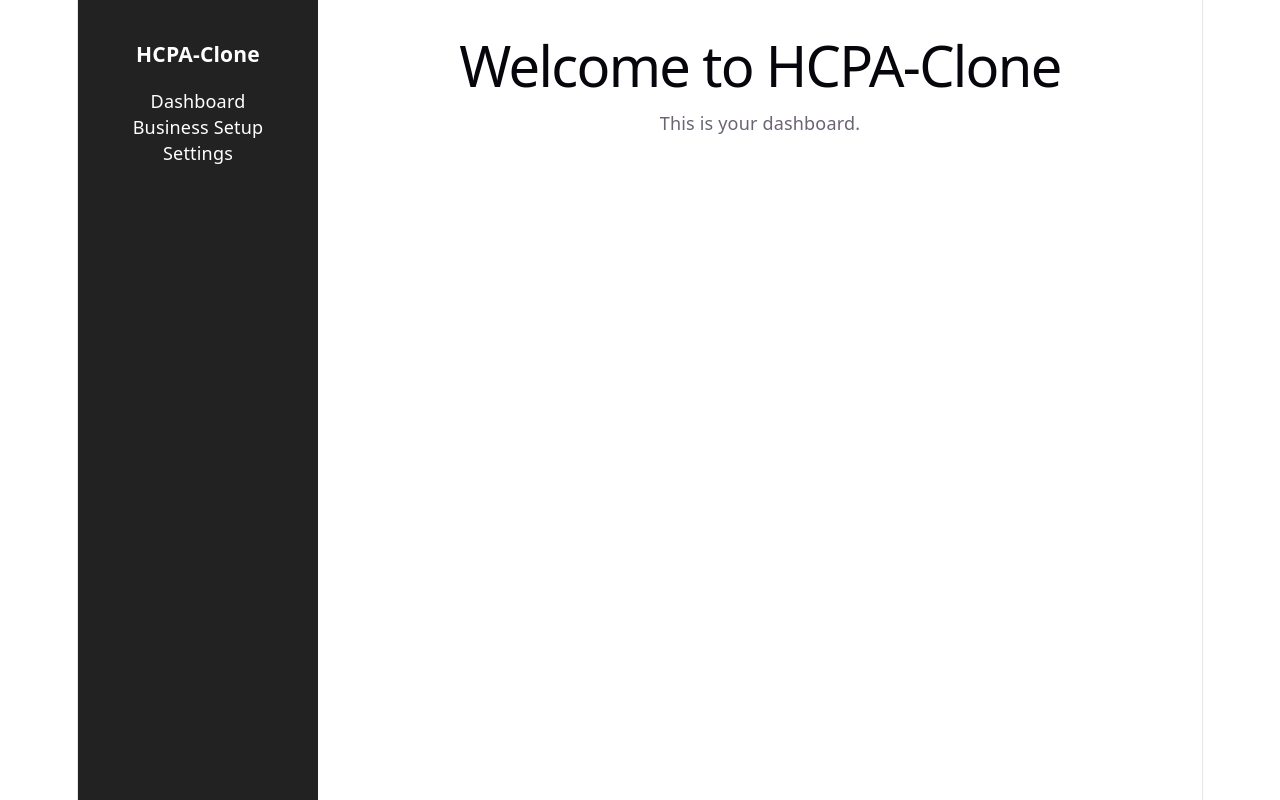
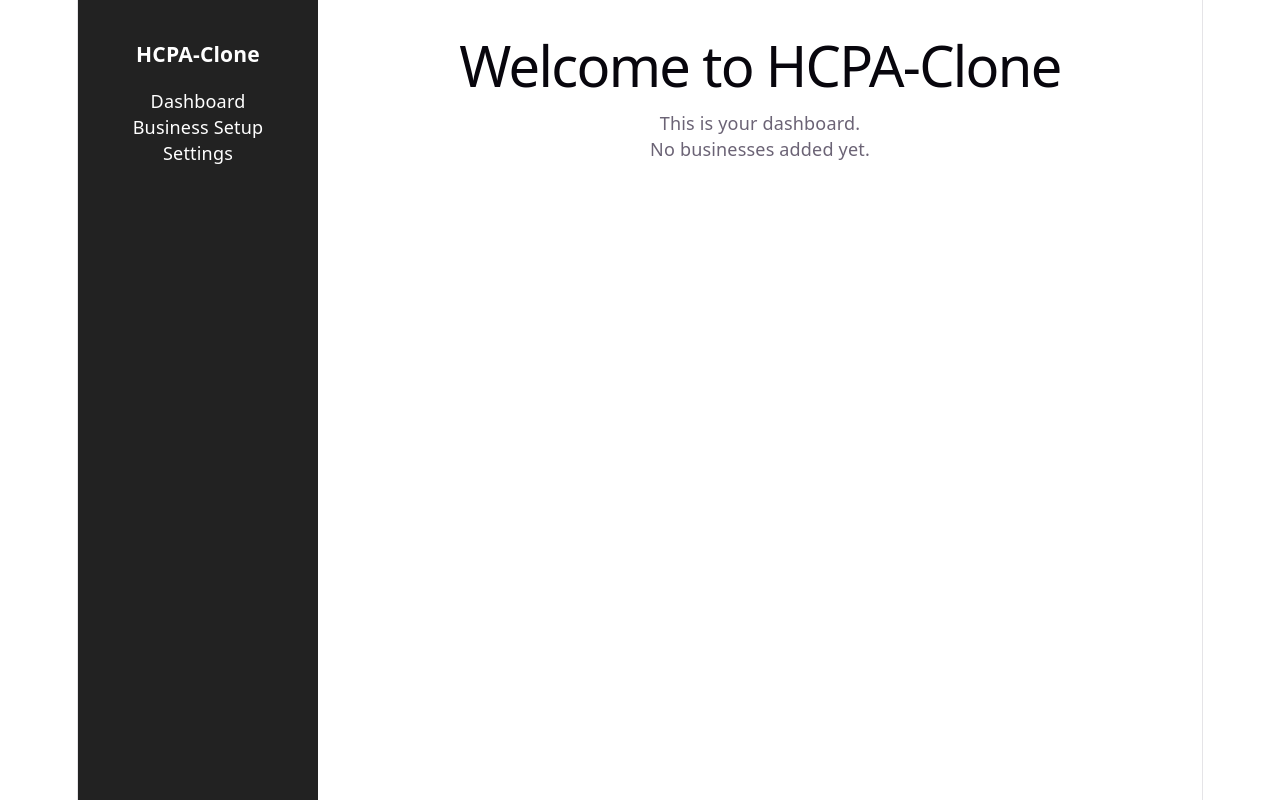
Before and after one commit to asif-sk8/HCPA-clone, a React app in the folder frontend/: page / in a window 1280 px wide. Built offline with nearby package versions, Linux system fonts and the light colour scheme; the HTML template or start-up script is replaced by a standard one.

Commit message:
Added feature to display businesses submitted on Dashboard and made array to hold businesses.

```diff
--- a/frontend/src/App.jsx
+++ b/frontend/src/App.jsx
@@ -4,12 +4,23 @@ import { useState } from "react";
 function App() {
   const [page, setPage] = useState("dashboard");
   const [businessName, setBusinessName] = useState("");
-  const [businessType, setBusinessType] = useState("");
+  const [businessType, setBusinessType] = useState("Select an option");
+  const[businesses, setBusinesses] = useState([]);
 
   const handleSubmit = () => {
-    console.log("Business Name: ", businessName);
-    console.log("Business Type: ", businessType);
-  }
+    const newBusiness = {
+      name: businessName,
+      type: businessType
+    };
+
+    setBusinesses([...businesses, newBusiness]);
+
+    setBusinessName("");
+    setBusinessType("Select an option");
+
+    console.log("All businesses: ", [...businesses, newBusiness]);
+  };
+
   return (
     <div style={{display: "flex", height: "100vh"}}>
 
@@ -31,6 +42,16 @@ function App() {
           <div>
             <h1>Welcome to HCPA-Clone</h1>
             <p>This is your dashboard.</p>
+
+            {businesses.length === 0 && (
+              <p>No businesses added yet.</p>
+            )}
+
+            {businesses.map((biz, index) => (
+              <div key = {index}>
+                <p><strong>{biz.name}</strong> - {biz.type}</p>
+              </div>
+            ))}
           </div>
         )}
 
@@ -48,6 +69,7 @@ function App() {
             <br />
 
             <select value={businessType} onChange={(event) => setBusinessType(event.target.value)}>
+              <option>(Select an option)</option>
               <option>Sole Trader</option>
               <option>Pty Ltd</option>
               <option>Partnernship</option>
```
